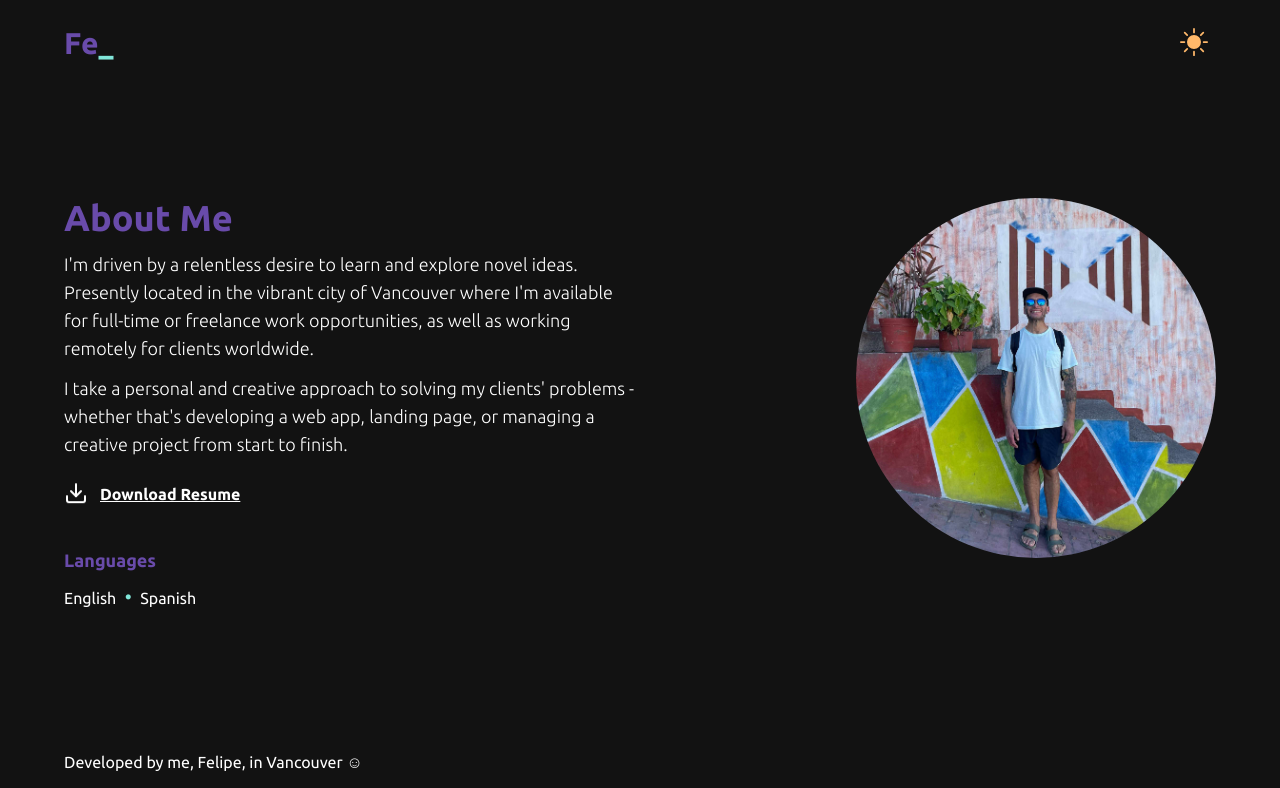
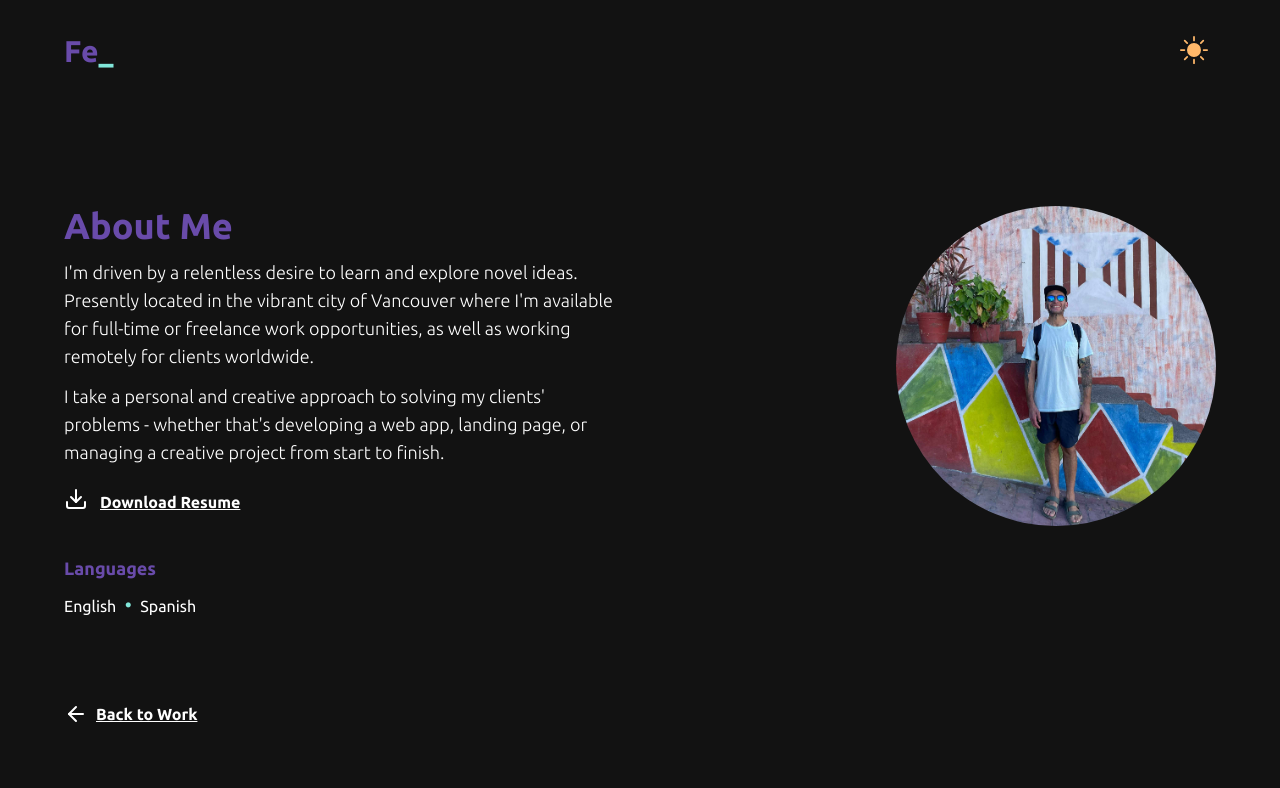
Before and after one commit to psyout/portfolio-app, a Next.js app: page /about in a window 1280 px wide. Shown: the top 788 px of the page. Built offline with nearby package versions, Linux system fonts and the light colour scheme.

Commit message:
fixed prpject card css styles for better readability

```diff
--- a/app/about/page.tsx
+++ b/app/about/page.tsx
@@ -3,6 +3,8 @@ import Head from 'next/head'
 import Resume from '@/components/resume'
 import Image from 'next/image'
 import ProfilePicture from '../../public/static/images/profile-picture.jpg'
+import Link from 'next/link'
+import { ArrowLeft } from 'lucide-react'
 
 const About = () => {
   return (
@@ -14,7 +16,7 @@ const About = () => {
           content='Learn more about Felipe, a creative and driven developer based in Vancouver.'
         />
       </Head>
-      <section className='flex flex-col gap-3 sm:flex-row sm:justify-between sm:gap-0'>
+      <section className='flex flex-col gap-3 sm:flex-row sm:justify-between sm:gap-10'>
         <div className='mt-2 flex-1 md:mt-0'>
           <h1 className='title font-extrabold no-underline'>About Me</h1>
           <p className='text mt-3 max-w-2xl font-light sm:text-lg'>
@@ -35,13 +37,22 @@ const About = () => {
               English<span className='span block text-2xl'>・</span>Spanish
             </p>
           </div>
+          <div className='group mt-20 hidden items-center gap-2 md:flex'>
+            <ArrowLeft className='group-hover:animate-bounce-x transition-transform' />
+            <Link href='./' className='hover:underline'>
+              <p className='hover:text-primary text font-bold underline transition-colors duration-300'>
+                Back to Work
+              </p>
+            </Link>
+          </div>
         </div>
         <div className='mt-10 inline-flex flex-1 justify-end sm:mt-0 sm:items-start'>
           <Image
             src={ProfilePicture}
             alt='Intro Image'
-            className='h-90 w-90 scale-100 rounded-full object-cover'
-            priority
+            width={320} // Optional for layout stability
+            height={320}
+            className='h-60 w-60 rounded-full object-cover sm:h-72 sm:w-72 md:h-80 md:w-80'
           />
         </div>
       </section>
--- a/app/globals.css
+++ b/app/globals.css
@@ -1,5 +1,7 @@
 @import 'tailwindcss';
 @import 'tw-animate-css';
+
+@tailwind utilities;
 
 @custom-variant dark (&:is(.dark *));
 
@@ -42,6 +44,7 @@
   --radius-lg: var(--radius);
   --radius-xl: calc(var(--radius) + 4px);
 }
+
 @layer base {
   :root {
     --text-color: #5e5d5d;
@@ -57,6 +60,7 @@
     --secondary-foreground: 220.9 39.3% 11%;
     --muted: 220 14.3% 95.9%;
     --muted-foreground: 220 8.9% 46.1%;
+    --tertiary: hsl(0, 0%, 57%);
     --iconColor: #455d7a;
   }
 
@@ -70,6 +74,7 @@
     --primary-foreground: 210 20% 98%;
     --secondary: 215 27.9% 16.9%;
     --secondary-foreground: 210 20% 98%;
+    --tertiary: hsl(0, 0%, 57%);
     --iconColor: #8fd1c2;
     --social-color: #5e5d5d;
   }
@@ -83,8 +88,9 @@
   * {
     @apply outline-ring/50;
   }
+
   body {
-    @apply bg-background text-primary scroll-smooth p-6 font-sans;
+    @apply bg-background text-primary scroll-smooth p-8 font-sans;
     font-family: var(--font-sans), sans-serif;
     color: var(--main-text-color); /* Use the custom main text color */
   }
@@ -147,9 +153,7 @@
   .hamburger .bar {
     width: 23px;
     height: 2px;
-    /* border-radius: 2px; */
     background-color: var(--text-color);
-    /* border-radius: 2px; */
     transition: all 0.3s ease-in-out;
   }
 
@@ -179,4 +183,18 @@
   .card_grid-sm {
     @apply grid gap-5 sm:grid-cols-2;
   }
+
+  @keyframes bounce-x {
+    0%,
+    100% {
+      transform: translateX(0);
+    }
+    50% {
+      transform: translateX(-6px);
+    }
+  }
+
+  .animate-bounce-x {
+    animation: bounce-x 0.5s ease-in-out infinite;
+  }
 }
--- a/app/page.tsx
+++ b/app/page.tsx
@@ -1,3 +1,5 @@
+'use client'
+
 import React from 'react'
 
 // Components
@@ -12,28 +14,35 @@ import { projects } from '@/components/projectData'
 import { links } from '@/components/links'
 
 export default function Home() {
+  // Create a ref for the contact section
+
   return (
     <main className='pt-40 pb-10'>
       <div className='container mx-auto max-w-6xl'>
         {/* Intro and Anchor */}
         <section className='flex flex-col gap-20 md:flex-row md:items-start'>
-          <div className='w-full space-y-8 md:w-1/2'>
+          <div className='w-full space-y-8 md:w-1/2 lg:mt-10'>
             <Intro />
             <Anchor links={links} />
           </div>
 
-          {/* Projects */}
-          <div id='projects' className='w-full scroll-mt-24 space-y-8 md:w-1/2'>
-            {projects.map((project, index) => (
-              <ProjectCard key={index} {...project} />
-            ))}
+          {/* Scrollable Content (Projects and Skills) */}
+          <div className='w-full space-y-8 md:max-h-[calc(100vh-200px)] md:w-1/2 md:overflow-y-auto md:pr-6 md:pl-6'>
+            {/* Projects Section */}
+            <div id='projects' className='scroll-mt-10'>
+              {projects.map((project, index) => (
+                <ProjectCard key={index} {...project} />
+              ))}
+            </div>
+
+            {/* Skills Section */}
+            <Skills />
           </div>
         </section>
-        {/* Skills */}
-        <Skills />
-        <hr />
+        <hr className='mt-10' />
         {/* Contact */}
         <Contact />
+
         <hr />
       </div>
     </main>
--- a/components/intro.tsx
+++ b/components/intro.tsx
@@ -25,7 +25,7 @@ const Intro = () => {
           repeat={Infinity}
           className='font-serif text-xl sm:text-2xl'
         />
-        <p className='text mt-3 font-light sm:text-lg'>
+        <p className='text text-md mt-3 font-light sm:text-lg'>
           With over 4 years of experience as a
           <span className='font-bold'> Front-End Developer</span> and additional
           years as a Web Designer, I am skilled in HTML, CSS, JavaScript and
--- a/components/skills.tsx
+++ b/components/skills.tsx
@@ -30,7 +30,7 @@ const SkillsIcon = [
 
 const Skills = () => {
   return (
-    <section className='ml-auto w-full py-24 md:w-1/2 md:pl-10'>
+    <section className='ml-auto w-full py-24'>
       <h1 className='title font-extrabold'>What I can do</h1>
 
       <div className='mt-10 flex flex-col gap-8'>
@@ -53,7 +53,7 @@ const Skills = () => {
 
         {/* Icons Section */}
         <div>
-          <ul className='sm:grid-col-5 grid grid-cols-6 gap-6 text-5xl sm:text-5xl'>
+          <ul className='sm:grid-col-4 grid grid-cols-4 gap-6 text-5xl sm:grid-cols-6 sm:text-5xl md:grid-cols-5 lg:grid-cols-6'>
             {SkillsIcon.map((Icon, index) => (
               <li
                 key={index}
--- a/components/ui/form.tsx
+++ b/components/ui/form.tsx
@@ -25,7 +25,7 @@ const Form = () => {
       ></textarea>
       <button
         type='submit'
-        className='hover:bg-primary-light text-sans button mt-6 w-1/3 cursor-pointer px-6 py-4 font-bold transition-colors hover:text-white'
+        className='text-sans button mt-6 w-1/3 cursor-pointer px-6 py-4 font-bold transition-colors hover:bg-[var(--tertiary)] hover:text-white'
       >
         Send
       </button>
--- a/components/ui/projects.tsx
+++ b/components/ui/projects.tsx
@@ -20,16 +20,13 @@ export default function ProjectCard({
   buttonLink
 }: ProjectCardProps) {
   return (
-    <section id='projects' className='mb-15 w-full scroll-mt-24 md:max-w-lg'>
-      <div className='relative'>
-        <Image
-          src={imageUrl}
-          alt={title}
-          width={800}
-          height={300}
-          className='card-border h-48 min-h-30 w-full border object-cover sm:h-60 md:h-64'
-        />
-        <div className='absolute -top-3 left-3 flex flex-wrap gap-2'>
+    <section
+      id='projects'
+      className='mt-10 mb-15 w-full scroll-mt-24 md:max-w-lg'
+    >
+      <div className='group relative'>
+        {/* Tags ABOVE the image wrapper so they aren't cut */}
+        <div className='absolute -top-3 left-3 z-10 flex flex-wrap gap-2'>
           {tags.map((tag, index) => {
             const isNew = tag.trim().toLowerCase() === 'new'
             return (
@@ -46,17 +43,27 @@ export default function ProjectCard({
             )
           })}
         </div>
+
+        <div className='overflow-hidden rounded-md'>
+          <Image
+            src={imageUrl}
+            alt={title}
+            width={800}
+            height={200}
+            className='card-border h-48 max-h-50 w-full transform object-cover transition duration-500 ease-in-out group-hover:scale-115'
+          />
+        </div>
       </div>
 
       <div className='py-4'>
         <h2 className='text text-2xl font-bold'>{title}</h2>
-        <h3 className='text mt-1 text-sm tracking-wide uppercase'>
+        <h3 className='text mt-1 text-sm font-semibold tracking-wide uppercase'>
           {subtitle}
         </h3>
-        <p className='text mt-3'>{description}</p>
+        <p className='text mt-3 font-light sm:text-lg'>{description}</p>
         <Link
           href={buttonLink}
-          className='button mt-3 inline-block bg-blue-600 px-4 py-2 text-white transition hover:bg-blue-700'
+          className='button hover:text-whit mt-3 inline-block px-4 py-2 transition-colors hover:bg-[var(--tertiary)]'
         >
           Go to Project
         </Link>
--- /dev/null
+++ b/tailwind.config.js
@@ -0,0 +1,22 @@
+/** @type {import('tailwindcss').Config} */
+module.exports = {
+  content: [
+    './pages/**/*.{js,ts,jsx,tsx}',
+    './components/**/*.{js,ts,jsx,tsx}',
+    './app/**/*.{js,ts,jsx,tsx}' // in case you're using the app directory
+  ],
+  theme: {
+    extend: {
+      keyframes: {
+        'bounce-x': {
+          '0%, 100%': { transform: 'translateX(0)' },
+          '50%': { transform: 'translateX(-6px)' }
+        }
+      },
+      animation: {
+        'bounce-x': 'bounce-x 0.5s ease-in-out infinite'
+      }
+    }
+  },
+  plugins: []
+}
```
